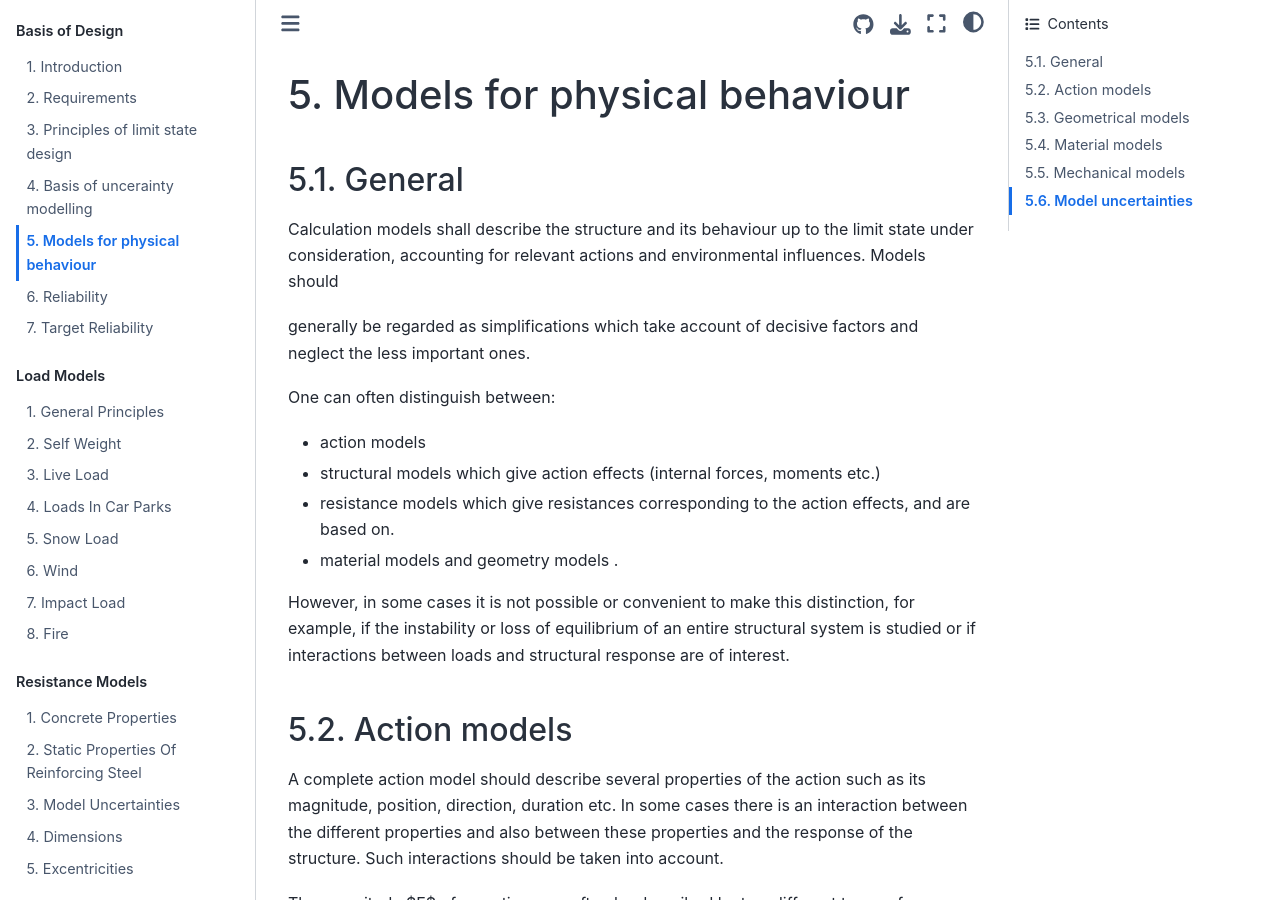
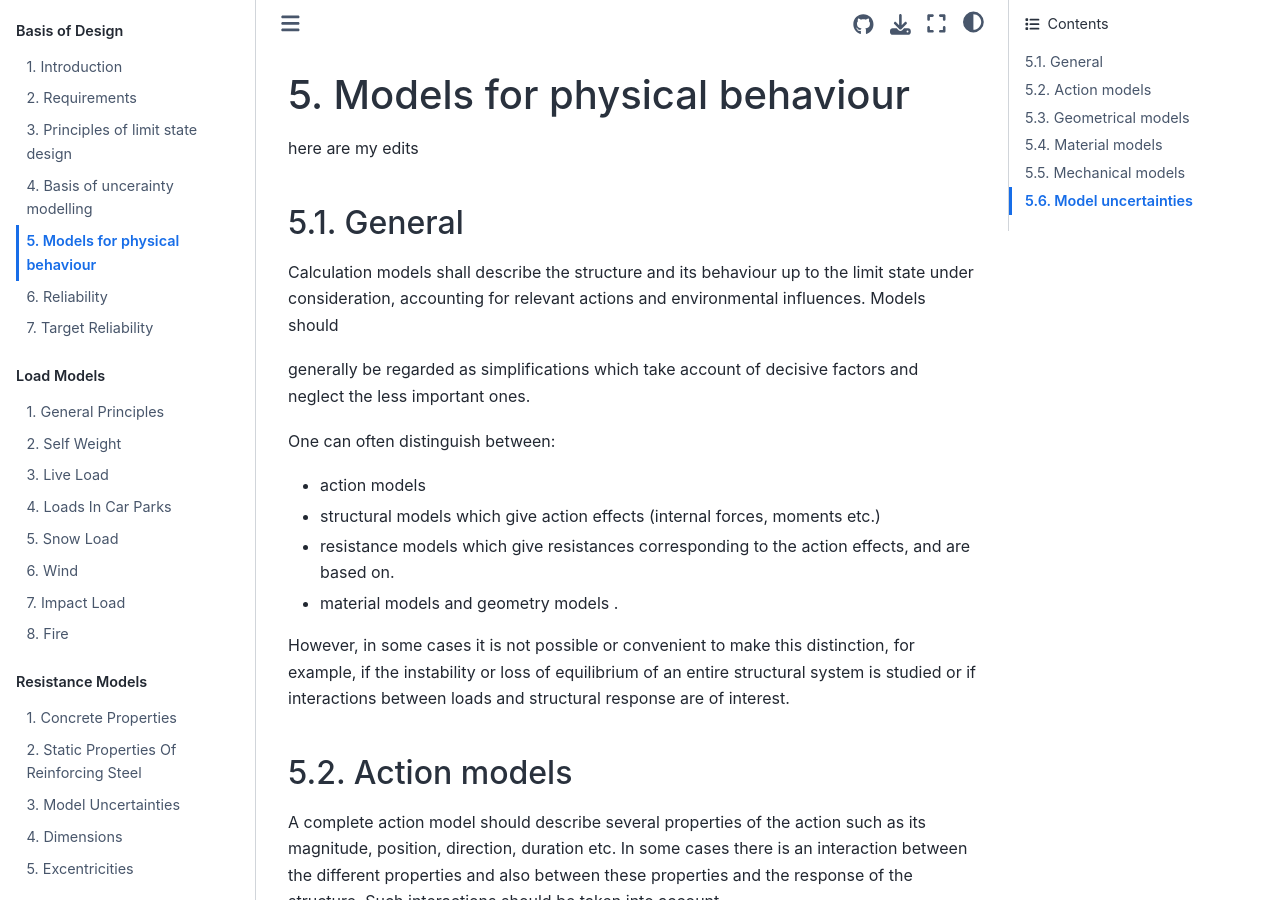
Before and after one commit to JCSS-PMC/PMC, a Jupyter Book: the page built from part-01/models-for-physical-behaviour.md, in a window 1280 px wide and 900 px high. Built offline with Jupyter Book 1.0.4 settings and Sphinx 7.4.7 and the Sphinx Book theme 1.1.4, drawn with Linux system fonts in a browser that asks for light colours.

Commit message:
Add test edit
This is a test edit to show how online changes can be made.

```diff
--- a/part-01/models-for-physical-behaviour.md
+++ b/part-01/models-for-physical-behaviour.md
@@ -1,4 +1,6 @@
 # Models for physical behaviour
+
+here are my edits
 
 ## General
 
```
